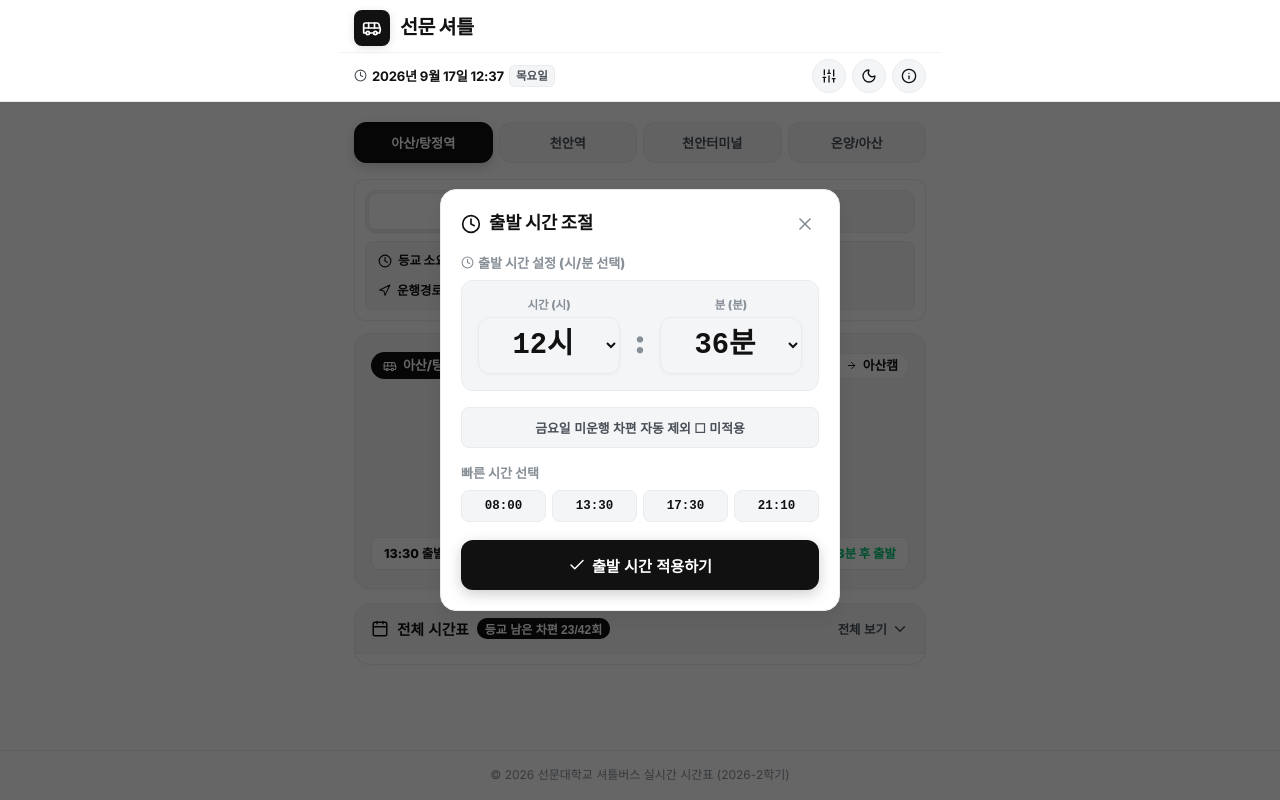
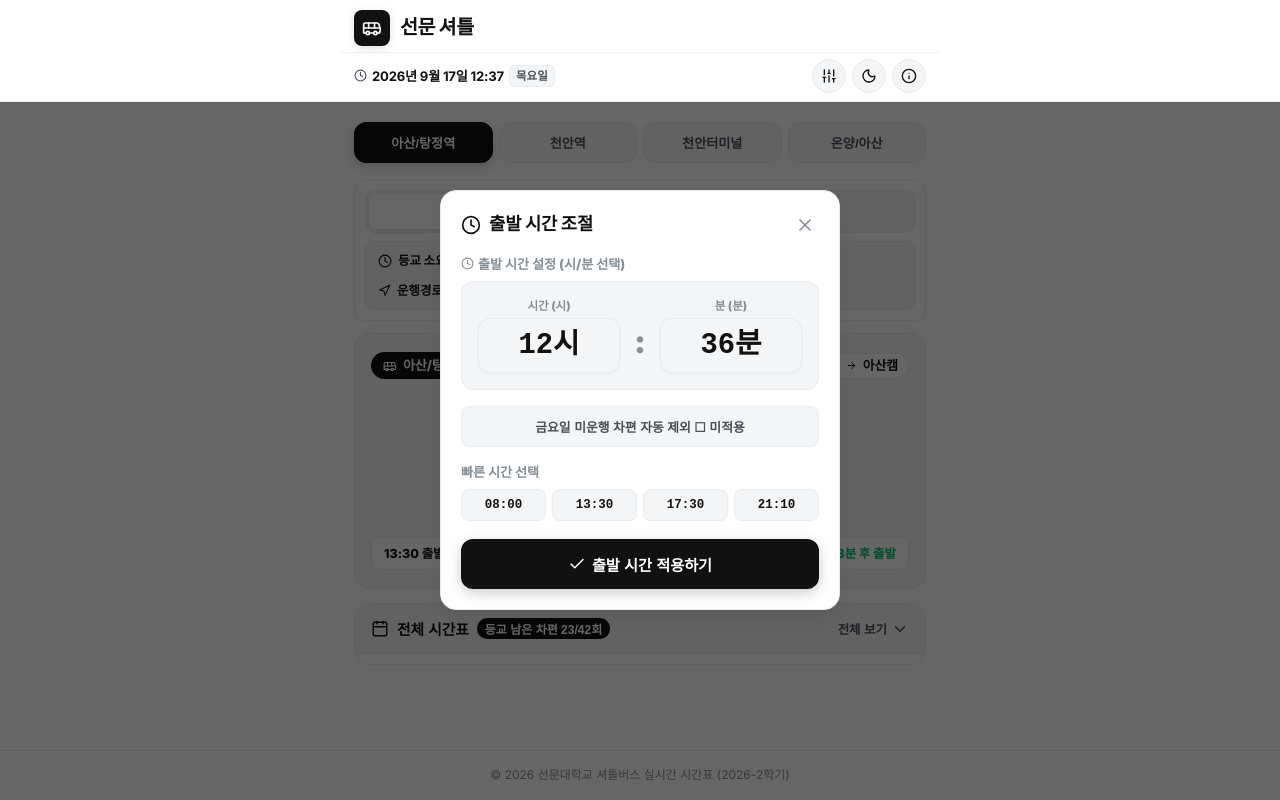
Before and after one commit to totk0626/sunmoon-shuttle, a React (Vite) app: page / in a window 1280 px wide. Both pictures are taken after a click on the button 829 px from the left and 76 px from the top of the page. Built offline with nearby package versions, Linux system fonts and the light colour scheme.

Commit message:
Fix picker select dark mode: add appearance:none and color-scheme:dark for iOS Safari

```diff
--- a/src/index.css
+++ b/src/index.css
@@ -973,12 +973,16 @@ body {
   outline: none;
   cursor: pointer;
   box-shadow: var(--shadow-sm);
+  -webkit-appearance: none;
+  -moz-appearance: none;
+  appearance: none;
 }
 
 [data-theme="dark"] .picker-wheel-select {
   background-color: var(--bg-card);
   color: var(--text-main);
   border-color: rgba(255, 255, 255, 0.25);
+  color-scheme: dark;
 }
 
 .picker-colon {
```
